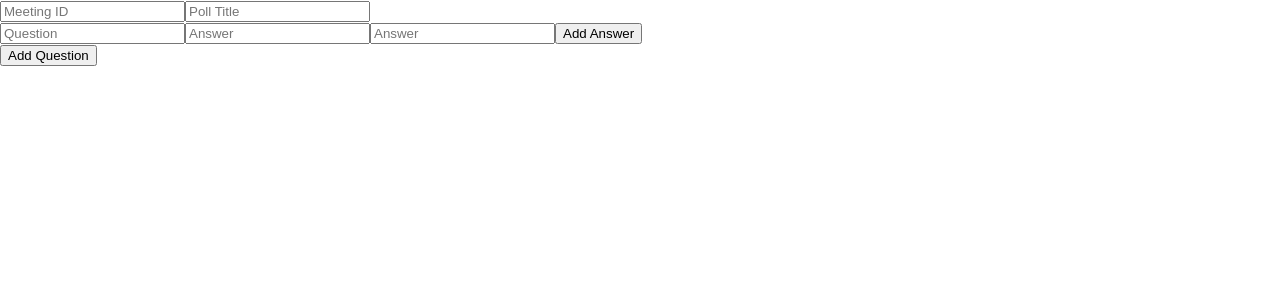
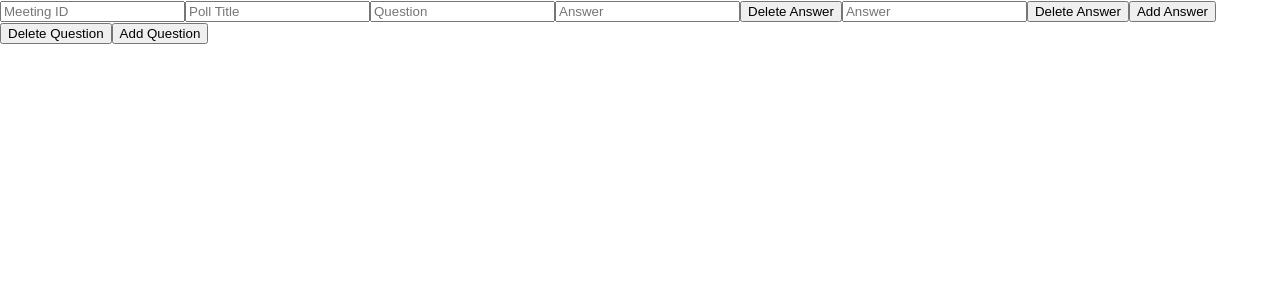
Before and after one commit to jls-github/zoom-poller-frontend, a React (Create React App) app: page / in a window 1280 px wide. Shown: the top 300 px of the page. Built offline with nearby package versions, Linux system fonts and the light colour scheme.

Commit message:
delete questions and answers

```diff
--- a/src/components/Answer.tsx
+++ b/src/components/Answer.tsx
@@ -4,16 +4,23 @@ import IAnswer from "../interfaces/Answer";
 const Answer = ({
   answer,
   handleAnswerChange,
+  deleteAnswer,
 }: {
   answer: IAnswer;
   handleAnswerChange: Function;
+  deleteAnswer: Function;
 }) => {
   return (
-    <input
-      value={answer.text}
-      placeholder="Answer"
-      onChange={(e) => handleAnswerChange(e, answer.key)}
-    />
+    <>
+      <input
+        value={answer.text}
+        placeholder="Answer"
+        onChange={(e) => handleAnswerChange(e, answer.key)}
+      />
+      <button onClick={(e) => deleteAnswer(e, answer.key)}>
+        Delete Answer
+      </button>
+    </>
   );
 };
 
--- a/src/components/Poll.tsx
+++ b/src/components/Poll.tsx
@@ -9,8 +9,6 @@ import Question from "./Question";
 
 const Poll = () => {
   const [poll, setPoll] = useState<IPoll>(generatePoll());
-
-  const [key, setKey] = useState(3);
 
   const handleAnswerChange = (
     e: React.FormEvent<HTMLInputElement>,
@@ -88,6 +86,39 @@ const Poll = () => {
     setPoll(newPoll);
   };
 
+  const deleteAnswer = (
+    e: React.MouseEvent<HTMLButtonElement, MouseEvent>,
+    answerKey: string
+  ) => {
+    e.preventDefault();
+    const newPoll = {
+      ...poll,
+      questions: poll.questions.map((question) => {
+        return {
+          ...question,
+          answers: question.answers.filter(
+            (answer) => answer.key !== answerKey
+          ),
+        };
+      }),
+    };
+    setPoll(newPoll);
+  };
+
+  const deleteQuestion = (
+    e: React.MouseEvent<HTMLButtonElement, MouseEvent>,
+    questionKey: string
+  ) => {
+    e.preventDefault();
+    const newPoll = {
+      ...poll,
+      questions: poll.questions.filter(
+        (question) => question.key !== questionKey
+      ),
+    };
+    setPoll(newPoll);
+  };
+
   return (
     <form>
       <input
@@ -107,6 +138,8 @@ const Poll = () => {
           handleQuestionChange={handleQuestionChange}
           handleAnswerChange={handleAnswerChange}
           addAnswer={addAnswer}
+          deleteAnswer={deleteAnswer}
+          deleteQuestion={deleteQuestion}
         />
       ))}
       <button onClick={(e) => addQuestion(e)}>Add Question</button>
--- a/src/components/Question.tsx
+++ b/src/components/Question.tsx
@@ -7,14 +7,18 @@ export default function Question({
   handleQuestionChange,
   handleAnswerChange,
   addAnswer,
+  deleteAnswer,
+  deleteQuestion,
 }: {
   question: IQuestion;
   handleQuestionChange: Function;
   handleAnswerChange: Function;
   addAnswer: Function;
+  deleteAnswer: Function;
+  deleteQuestion: Function;
 }) {
   return (
-    <div>
+    <>
       <input
         placeholder="Question"
         value={question.text}
@@ -25,9 +29,13 @@ export default function Question({
           answer={answer}
           key={answer.key}
           handleAnswerChange={handleAnswerChange}
+          deleteAnswer={deleteAnswer}
         />
       ))}
       <button onClick={(e) => addAnswer(e, question.key)}>Add Answer</button>
-    </div>
+      <button onClick={(e) => deleteQuestion(e, question.key)}>
+        Delete Question
+      </button>
+    </>
   );
 }
```
